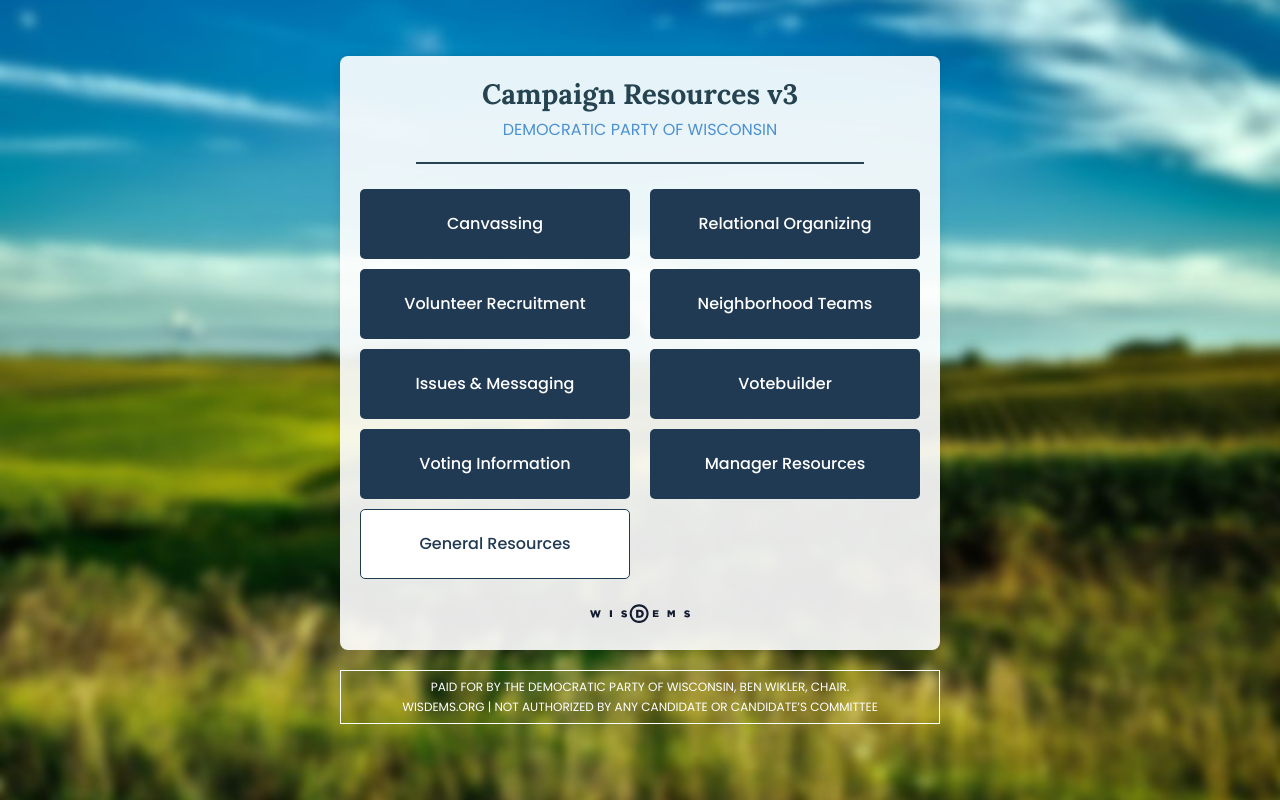
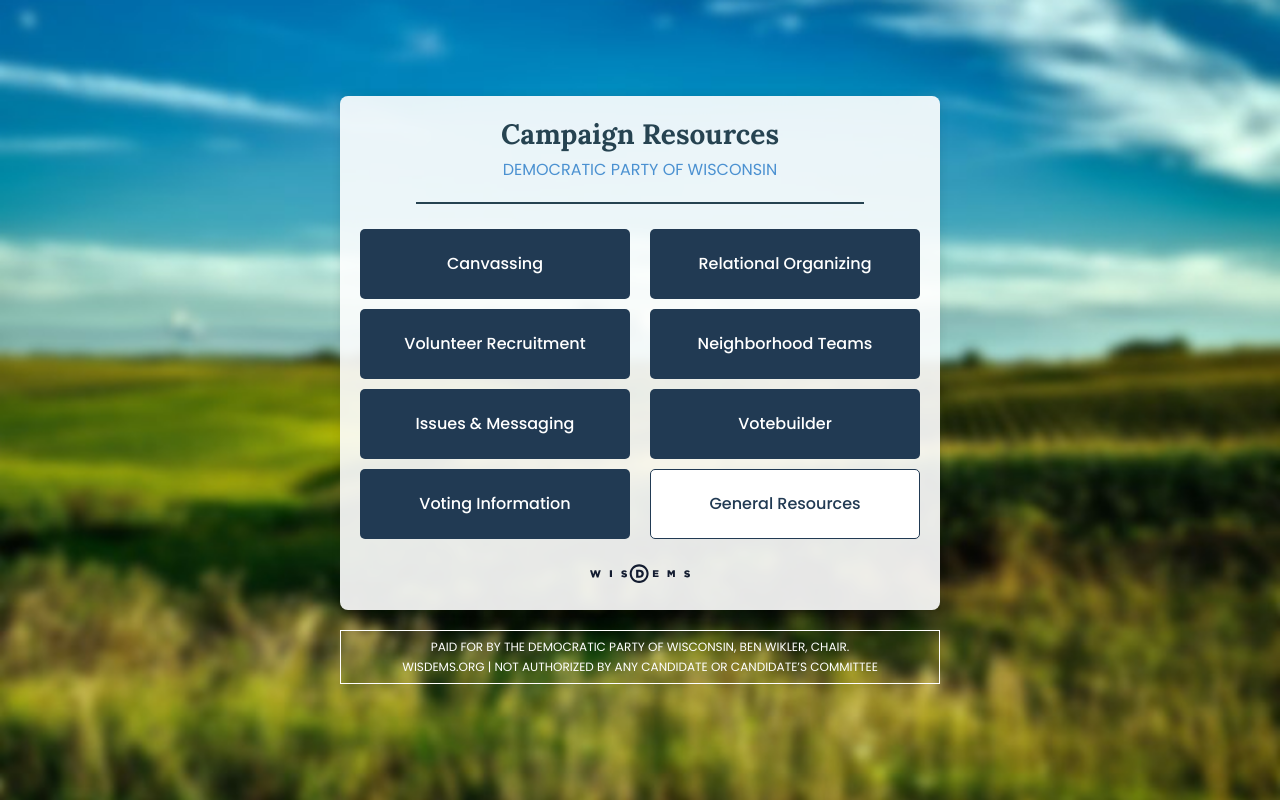
Before and after one commit to wisdems-training/campaign-resources, a plain HTML site: page index.html in a window 1280 px wide. Drawn offline with Linux system fonts and the light colour scheme.

Commit message:
update 2

```diff
--- a/index.html
+++ b/index.html
@@ -1,6 +1,7 @@
 <!DOCTYPE html>
 <html lang="en">
 <head>
+<!-- update 12:56pm 8.8.24 -->
     <meta charset="UTF-8">
     <meta name="viewport" content="width=device-width, initial-scale=1.0">
     <title>Training Resources | Wisconsin Democratic Party</title>
@@ -11,7 +12,7 @@
 
     <div class="container">
         <div class="title-section">
-            <h1 class="main-title">Campaign Resources v3</h1>
+            <h1 class="main-title">Campaign Resources</h1>
             <h2 class="sub-title">DEMOCRATIC PARTY OF WISCONSIN</h2>
             <div class="custom-divider"></div>
         </div>
@@ -25,7 +26,7 @@
             <a href="issues-messaging.html" class="button">Issues & Messaging</a>
             <a href="votebuilder.html" class="button">Votebuilder</a>
             <a href="https://vote.wisdems.org/" class="button" target="blank">Voting Information</a>
-            <a href="manager-resources.html" class="button">Manager Resources</a>
+           <!-- <a href="manager-resources.html" class="button">Manager Resources</a> -->
             <a href="general-resources.html" class="button white">General Resources</a>
         </div>
         <div class="logo">
```
Also changed, not shown: neighborhood-teams.html (+1 -0 lines), volunteer-recruitment.html (+1 -0 lines).
